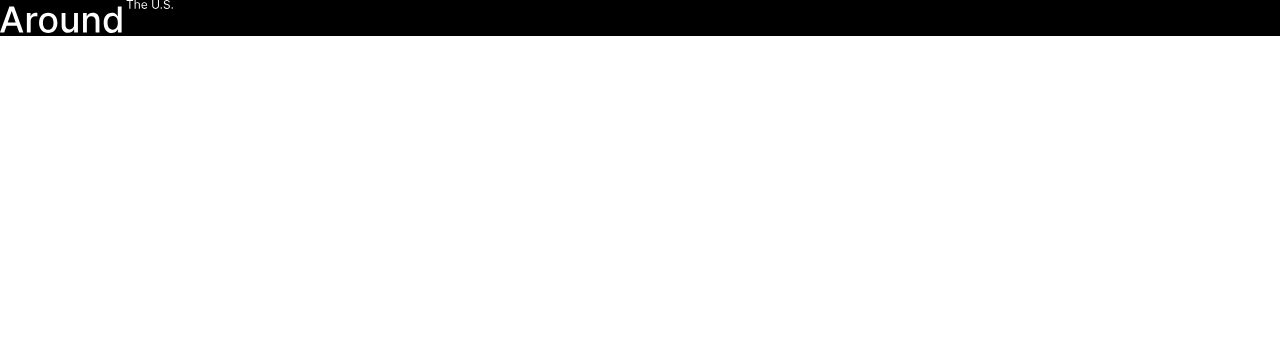
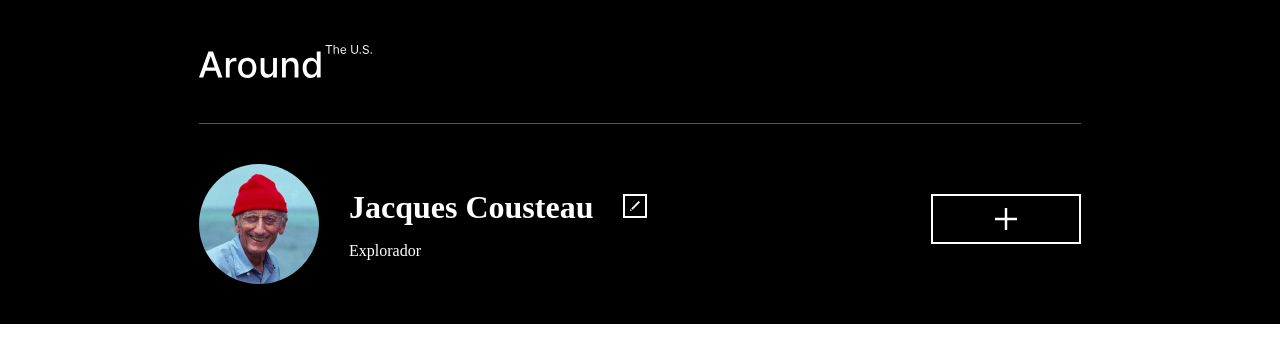
Before and after one commit to cpjosejesus/web_project_around, a plain HTML site: page index.html in a window 1280 px wide. Drawn offline with Linux system fonts and the light colour scheme.

Commit message:
added profile styles

```diff
--- a/blocks/header.css
+++ b/blocks/header.css
@@ -0,0 +1,14 @@
+.header {
+  padding: 45px 199px 40px;
+  margin: 0 auto;
+  max-width: 882px;
+}
+
+.header__logo {
+  width: 173px;
+}
+
+.header__separator {
+  border-bottom: 1px solid #545454;
+  margin-top: 41px;
+}
--- a/blocks/page.css
+++ b/blocks/page.css
@@ -1,7 +1,7 @@
 .page {
   background-color: black;
   color: #fff;
+  width: 100%;
   margin: auto;
-  width: 100%;
-  font-family: "Inter";
+  font-family: "Inter" sans-serif;
 }
--- /dev/null
+++ b/blocks/profile.css
@@ -0,0 +1,60 @@
+.profile {
+  display: flex;
+  justify-content: space-between;
+  padding: 0px 199px 40px;
+  margin: 0 auto;
+  max-width: 882px;
+}
+
+.profile__content {
+  display: flex;
+  gap: 30px;
+}
+
+.profile__image {
+  border-radius: 50%;
+  width: 120px;
+}
+
+.profile__info {
+  display: flex;
+  flex-direction: column;
+  gap: 16px;
+  justify-content: center;
+}
+
+.profile__name {
+  margin: 0;
+}
+
+.profile__type {
+  margin: 0;
+}
+
+.profile__button {
+  width: 24px;
+  height: 24px;
+  background-color: black;
+  border: 2px solid white;
+  margin-top: 30px;
+  background: url(../images/edit_button.svg) no-repeat center;
+  cursor: pointer;
+}
+
+.profile__button:hover {
+  opacity: 0.6;
+}
+
+.profile__button_add {
+  width: 150px;
+  max-height: 50px;
+  background-color: black;
+  border: 2px solid white;
+  margin-top: 30px;
+  background: url(../images/add_button.svg) no-repeat center;
+  cursor: pointer;
+}
+
+.profile__button_add:hover {
+  opacity: 0.6;
+}
--- a/index.html
+++ b/index.html
@@ -14,10 +14,26 @@
           alt="Logo del site Around USA"
           class="header__logo"
         />
+        <div class="header__separator"></div>
       </header>
       <main class="content">
-        <section class="profile"></section>
-        <div class="photos"></div>
+        <section class="profile">
+          <div class="profile__content">
+            <img
+              src="./images/profile.jpg"
+              alt="Profile Image"
+              class="profile__image"
+            />
+            <div class="profile__info">
+              <h1 class="profile__name">Jacques Cousteau</h1>
+              <p class="profile__type">Explorador</p>
+            </div>
+
+            <button class="profile__button"></button>
+          </div>
+          <button type="button" class="profile__button_add"></button>
+        </section>
+        <section class="photos"></section>
       </main>
       <footer class="footer"></footer>
     </div>
--- a/pages/index.css
+++ b/pages/index.css
@@ -2,3 +2,4 @@
 
 @import url(../blocks/page.css);
 @import url(../blocks/header.css);
+@import url(../blocks/profile.css);
```
Also changed, not shown: images/add_button.svg (added), images/edit_button.svg (added), images/profile.jpg (added).
